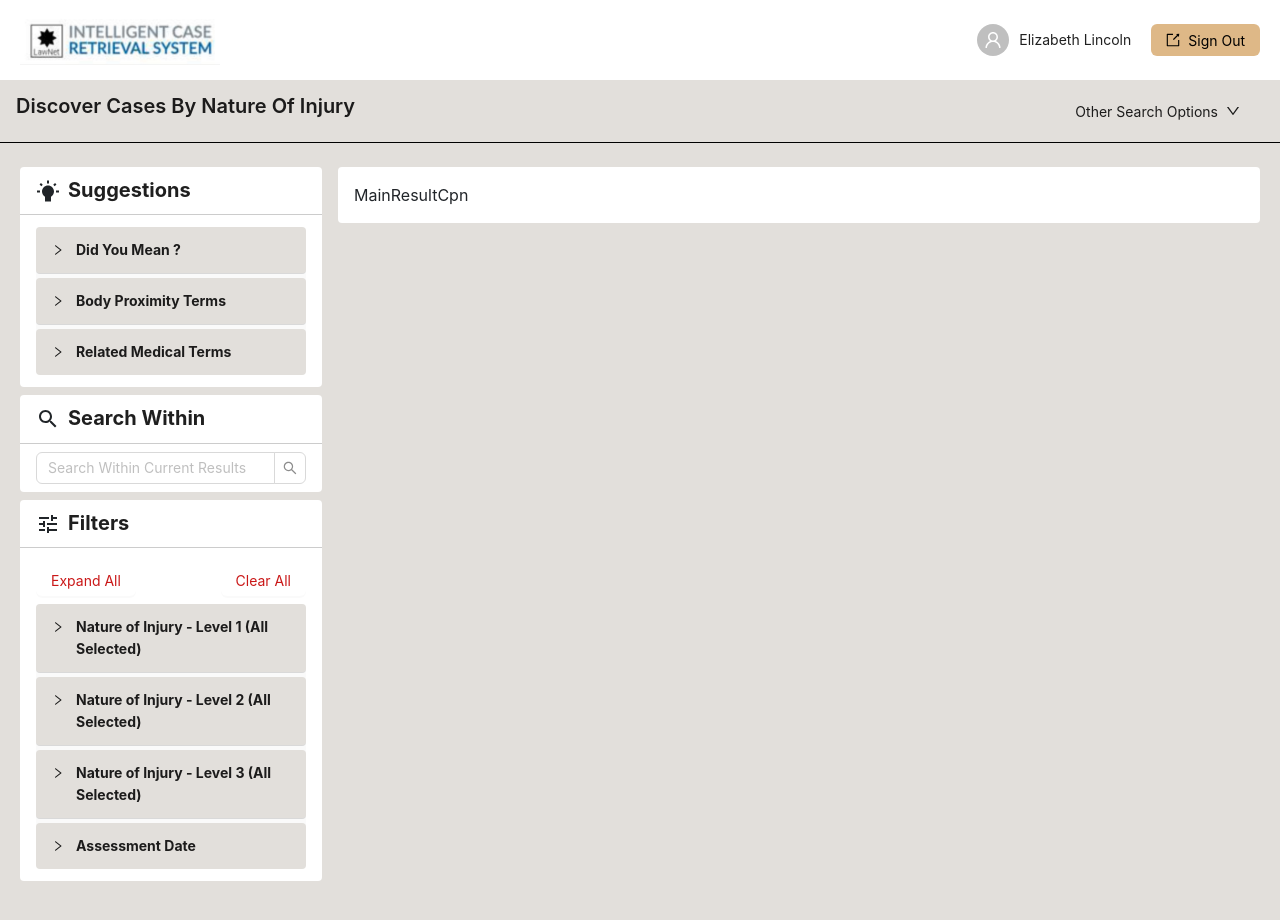
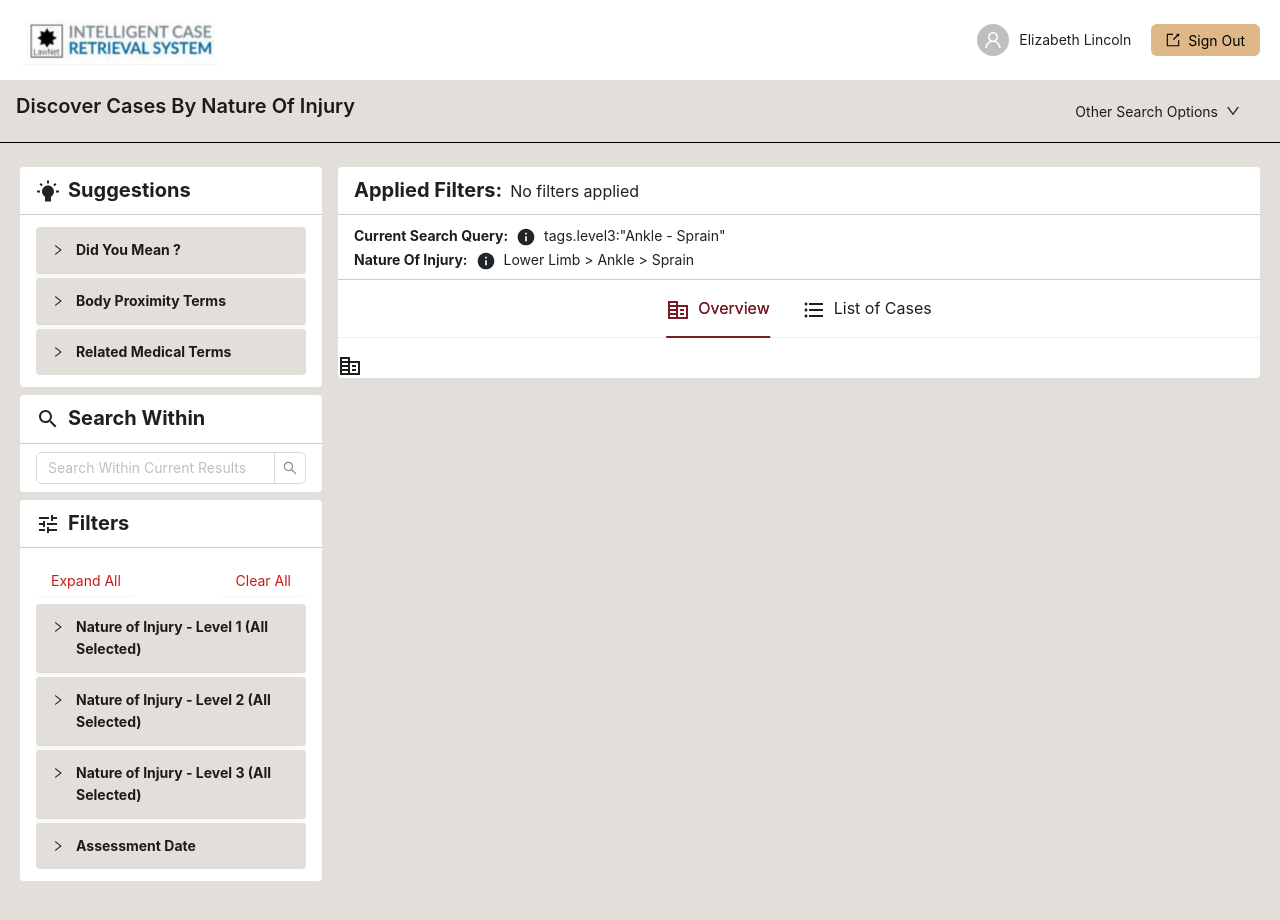
Before and after one commit to duky3k/searchEngine, a React (Create React App) app: page /result-details/1 in a window 1280 px wide. Shown: the top 920 px of the page. Built offline with nearby package versions, Linux system fonts and the light colour scheme.

Commit message:
update code for results component create UI

```diff
--- a/src/App.js
+++ b/src/App.js
@@ -1,8 +1,9 @@
+import { ConfigProvider } from "antd";
 import { useState } from "react";
 import { QueryClient, QueryClientProvider } from "react-query";
+import { ReactQueryDevtools } from "react-query/devtools";
 import { BrowserRouter } from "react-router-dom";
 import "./App.css";
-import { ReactQueryDevtools } from "react-query/devtools";
 import Root from "./root";
 
 function App() {
@@ -20,7 +21,15 @@ function App() {
     return (
         <QueryClientProvider client={queryClient}>
             <BrowserRouter>
-                <Root />
+                <ConfigProvider
+                    theme={{
+                        token: {
+                            colorPrimary: "#751c24",
+                        },
+                    }}
+                >
+                    <Root />
+                </ConfigProvider>
             </BrowserRouter>
             <ReactQueryDevtools position={"bottom-right"} />
         </QueryClientProvider>
--- /dev/null
+++ b/src/components/body/SearchResult/MainResults/AppliedFilters.jsx
@@ -0,0 +1,25 @@
+import React from 'react';
+import './MainResultCpn.css';
+import { Typography } from 'antd';
+
+const AppliedFilters = () => {
+  return (
+    <div
+      className='applied-filters-container'
+    >
+      <Typography.Text level={4}
+        className='applied-filters-title'
+      >
+        Applied Filters:
+      </Typography.Text>
+      <Typography.Text
+        className='applied-filters-text'
+      >
+        No filters applied
+      </Typography.Text>
+
+    </div>
+  )
+}
+
+export default AppliedFilters
--- /dev/null
+++ b/src/components/body/SearchResult/MainResults/CurrentSearchQuery.jsx
@@ -0,0 +1,41 @@
+import { Typography } from 'antd'
+import React from 'react'
+import './MainResultCpn.css';
+import InfoIcon from '@mui/icons-material/Info';
+
+const CurrentSearchQuery = () => {
+  return (
+    <div
+      className='current-search-container'
+    >
+      <div>
+        <Typography.Text level={4}
+          className='current-search-title'
+        >
+          Current Search Query:
+        </Typography.Text>
+        <InfoIcon sx={{ mr: 1, fontSize: '20px' }} />
+        <Typography.Text
+          className='current-search-text'
+        >
+          tags.level3:"Ankle - Sprain"
+        </Typography.Text>
+      </div>
+      <div>
+        <Typography.Text level={4}
+          className='current-search-title'
+        >
+          Nature Of Injury:
+        </Typography.Text>
+        <InfoIcon sx={{ mr: 1, fontSize: '20px' }} />
+        <Typography.Text
+          className='current-search-text'
+        >
+          {`Lower Limb > Ankle > Sprain`}
+        </Typography.Text>
+      </div>
+    </div>
+  )
+}
+
+export default CurrentSearchQuery
--- a/src/components/body/SearchResult/MainResults/MainResultCpn.css
+++ b/src/components/body/SearchResult/MainResults/MainResultCpn.css
@@ -1,7 +1,39 @@
 .main-result-cpn-container {
-  margin: 4px 0 4px 8px;
-  display: flex;
-  background-color: white;
-  padding: 16px;
-  border-radius: 4px;
+    margin: 4px 0 4px 8px;
+    display: flex;
+    flex-direction: column;
+    background-color: white;
+    border-radius: 4px;
 }
+
+.applied-filters-container {
+    display: flex;
+    align-items: baseline;
+    padding: 8px 16px;
+    width: 100%;
+    border-bottom: 1px solid #ccc;
+}
+
+.applied-filters-title {
+    margin-right: 8px;
+    font-weight: bold !important;
+    font-size: 20px;
+}
+
+.applied-filters-text {
+    font-size: 16px;
+}
+
+.current-search-container {
+    display: flex;
+    align-items: baseline;
+    flex-direction: column;
+    padding: 8px 16px;
+    width: 100%;
+    border-bottom: 1px solid #ccc;
+}
+
+.current-search-title {
+    font-weight: bold !important;
+    margin-right: 8px;
+}
--- /dev/null
+++ b/src/components/body/SearchResult/MainResults/TableSearchQuery.jsx
@@ -0,0 +1,50 @@
+import React from 'react'
+import FormatListBulletedIcon from '@mui/icons-material/FormatListBulleted';
+import CorporateFareIcon from '@mui/icons-material/CorporateFare';
+import { Tabs } from 'antd';
+const data = [
+  {
+    id: 0,
+    icon: CorporateFareIcon,
+    name: 'Overview',
+    children: CorporateFareIcon
+  },
+  {
+    id: 1,
+    icon: FormatListBulletedIcon,
+    name: 'List of Cases',
+    children: FormatListBulletedIcon
+  }
+]
+
+const TableSearchQuery = () => {
+
+
+  return (
+    <div
+      className='table-search-query-container'
+    >
+      <Tabs
+        defaultActiveKey="1"
+        centered
+        size='large'
+        items={data.map((value) => {
+          return {
+            label: (
+              <span>
+                <value.icon sx={{
+                  mr: 1
+                }}/>
+                {value.name}
+              </span>
+            ),
+            key: value.id,
+            children: <value.children/>,
+          };
+        })}
+      />
+    </div>
+  )
+}
+
+export default TableSearchQuery
--- a/src/components/body/SearchResult/MainResults/index.jsx
+++ b/src/components/body/SearchResult/MainResults/index.jsx
@@ -1,11 +1,18 @@
 import React from 'react'
 import './MainResultCpn.css';
+import AppliedFilters from './AppliedFilters';
+import CurrentSearchQuery from './CurrentSearchQuery';
+import TableSearchQuery from './TableSearchQuery';
 
 const MainResultCpn = () => {
   return (
     <div
       className='main-result-cpn-container'
-    >MainResultCpn</div>
+    >
+      <AppliedFilters />
+      <CurrentSearchQuery />
+      <TableSearchQuery />
+    </div>
   )
 }
 
--- a/src/components/body/SearchResult/NavBar/FiltersNav/index.jsx
+++ b/src/components/body/SearchResult/NavBar/FiltersNav/index.jsx
@@ -171,13 +171,13 @@ const FiltersNav = () => {
                 onClick={() => handleCategoryChange(category.id)}
                 className='filters-panel-category'
               >
-                <div>
+                <div onClick={(e) => e.stopPropagation()}>
                   {categoryItems.slice(0, 3).map((item) => (
                     <Checkbox
                       style={{ display: 'flex' }}
                       key={item.id}
                       checked={checkedKeys.includes(item.id.toString())}
-                      onChange={() => setCheckedKeys(prevKeys => {
+                      onChange={() => setCheckedKeys((prevKeys) => {
                         if (prevKeys.includes(item.id.toString())) {
                           return prevKeys.filter(key => key !== item.id.toString());
                         }
```
